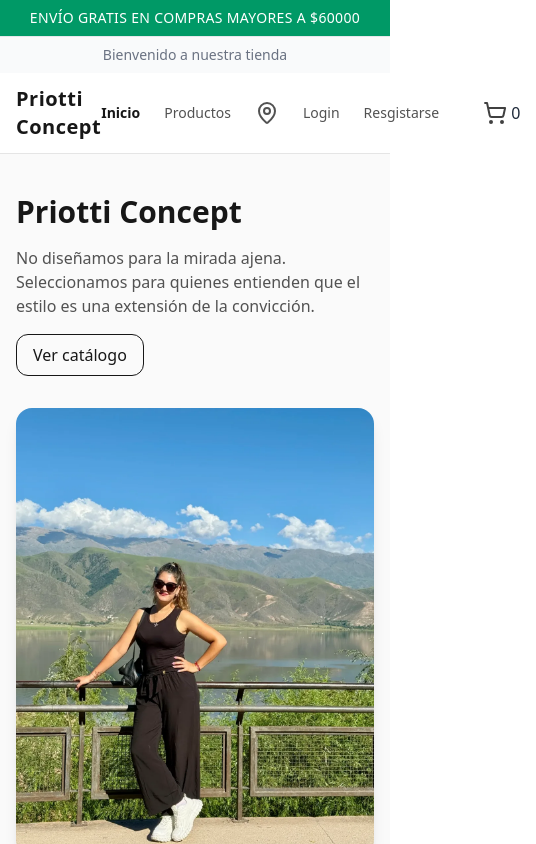
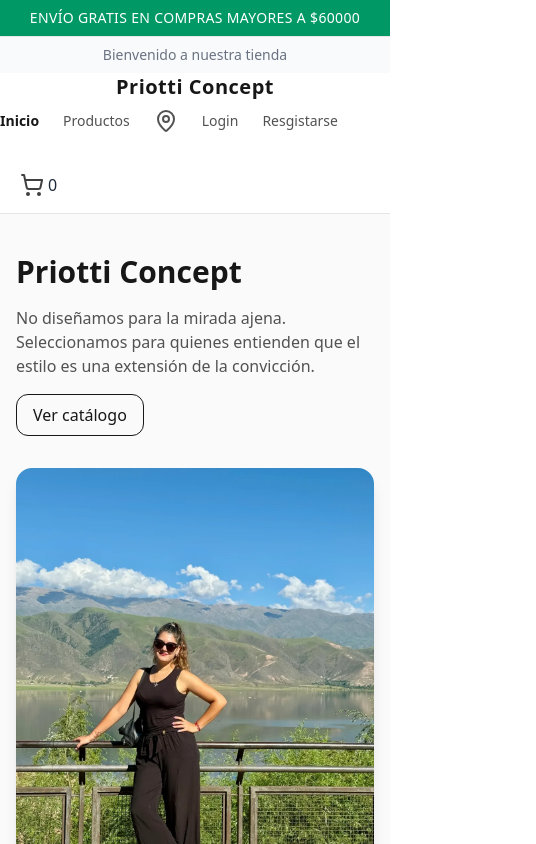
Before and after one commit to EricBayona/Priotti-Concept-FrontEnd, a React (Vite) app: page / in a window 390 px wide. Shown: the top 844 px of the page, 536 px wide, since content can reach past the window. Built offline with nearby package versions, Linux system fonts and the light colour scheme.

Commit message:
soluncion responsive en Nav

```diff
--- a/src/components/Navbar.jsx
+++ b/src/components/Navbar.jsx
@@ -38,12 +38,12 @@ export default function Navbar() {
         )}
       </div>
       <header className="sticky top-0 z-40 bg-white/80 backdrop-blur border-b border-neutral-200">
-        <div className="max-w-6xl mx-auto px-4 py-3 flex items-center justify-between">
+        <div className="flex flex-wrap md:flex-nowrap items-center gap-x-4 gap-y-2 justify-center">
           <Link to="/" className="text-xl font-semibold tracking-wide">
             Priotti Concept
           </Link>
 
-          <nav className="flex items-center gap-6">
+          <nav className="flex flex-wrap md:flex-nowrap items-center gap-6">
             <NavLink
               to="/"
               className={({ isActive }) =>
--- a/src/pages/ProductDetail.jsx
+++ b/src/pages/ProductDetail.jsx
@@ -14,7 +14,7 @@ export default function ProductDetail() {
   useEffect(() => {
     const fetchProduct = async () => {
       try {
-        const { data } = await api.get(`/products/${id}`);
+        const { data } = await api.get(`/api/products/${id}`);
         setProduct(data.payload);
       } catch (error) {
         console.error(error);
```
